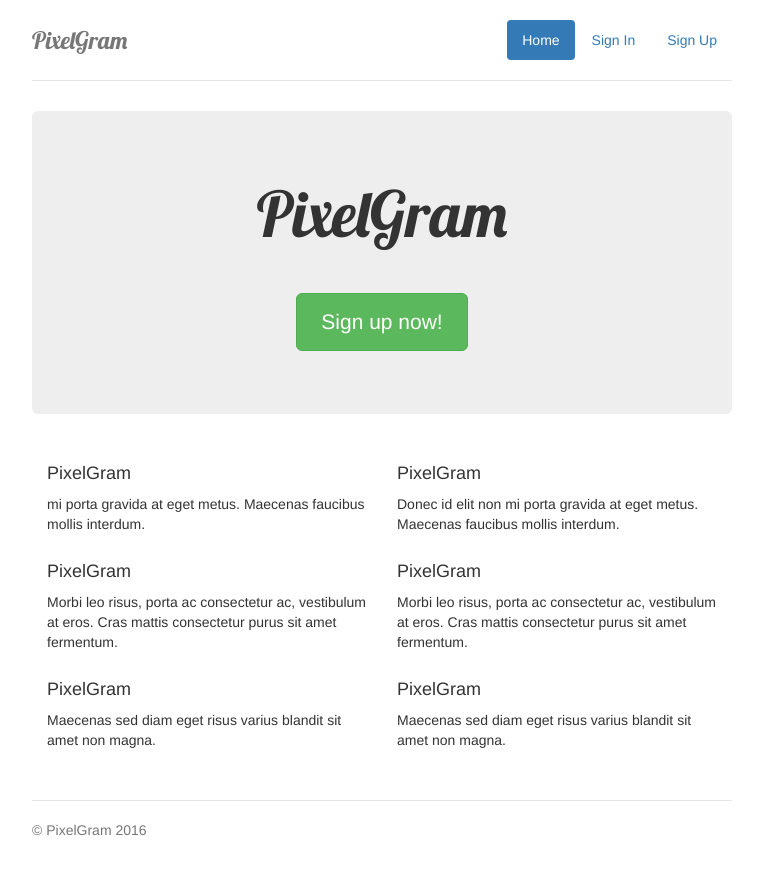
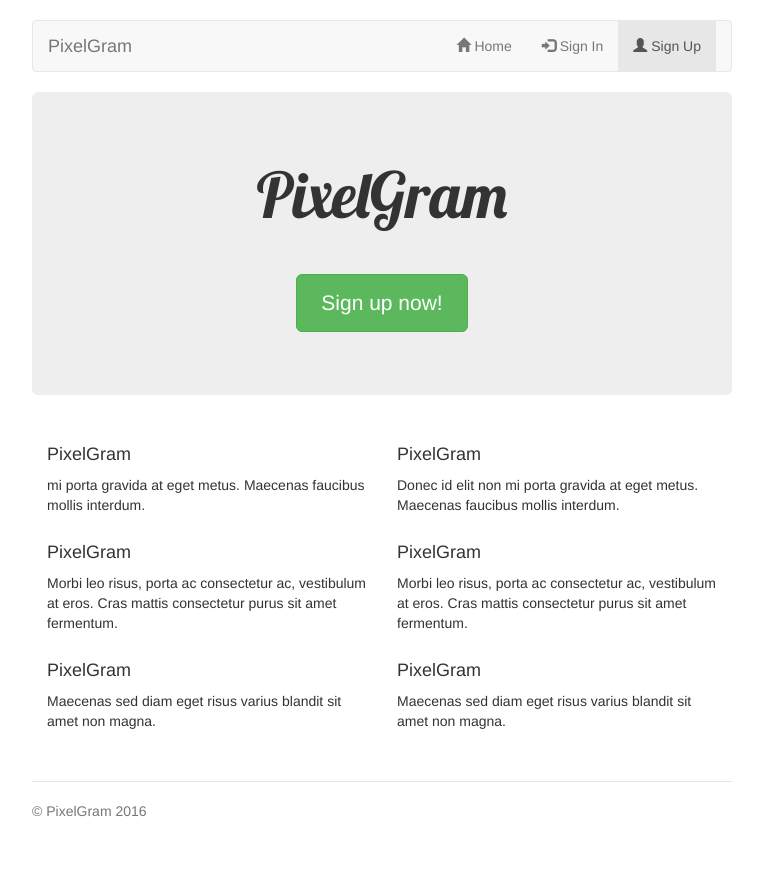
Before and after one commit to JamesBream/PixelGram, a plain HTML site: page templates/index.html in a window 1280 px wide. Shown: the whole page, without its empty margins (258-1021 px from the left). Drawn offline with nearby package versions, Linux system fonts and the light colour scheme.

Commit message:
Added collapsible nav bar

```diff
--- a/templates/index.html
+++ b/templates/index.html
@@ -10,14 +10,36 @@
     <!-- Bootstrap -->
     <link href="../static/css/bootstrap.css" rel="stylesheet">
 
+    <!-- NavBar -->
+    <script src="https://ajax.googleapis.com/ajax/libs/jquery/1.12.0/jquery.min.js"></script>
+    <script src="http://maxcdn.bootstrapcdn.com/bootstrap/3.3.6/js/bootstrap.min.js"></script>
+
     <!-- Bootstrap Jumbotron Template -->
     <link href="../static/css/jumbotron-narrow.css" rel="stylesheet">
 
 </head>
 <body>
-
     <div class="container">
-        <div class="header">
+        <nav class="navbar navbar-default">
+            <div class="container-fluid">
+                <div class="navbar-header">
+                    <button type="button" class="navbar-toggle" data-toggle="collapse" data-target="#myNavbar">
+                        <span class="icon-bar"></span>
+                        <span class="icon-bar"></span>
+                        <span class="icon-bar"></span>
+                    </button>
+                    <a class="navbar-brand">PixelGram</a>
+                </div>
+                <div class="collapse navbar-collapse" id="myNavbar">
+                    <ul class="nav navbar-nav navbar-right">
+                        <li><a href="/"><span class="glyphicon glyphicon-home"></span> Home</a></li>
+                        <li><a href="/showSignIn"><span class="glyphicon glyphicon-log-in"></span> Sign In</a></li>
+                        <li class="active"><a href="#"><span class="glyphicon glyphicon-user"></span> Sign Up</a></li>
+                    </ul>
+                </div>
+            </div>
+        </nav>
+        <!--<div class="header">
             <nav>
                 <ul class="nav nav-pills pull-right">
                     <li role="presentation" class="active"><a href="#">Home</a>
@@ -29,7 +51,7 @@
                 </ul>
             </nav>
             <h3 class="text-muted">PixelGram</h3>
-        </div>
+        </div>-->
 
         <div class="jumbotron">
             <h1>PixelGram</h1>
```
Also changed, not shown: templates/signup.html (+25 -2 lines).
